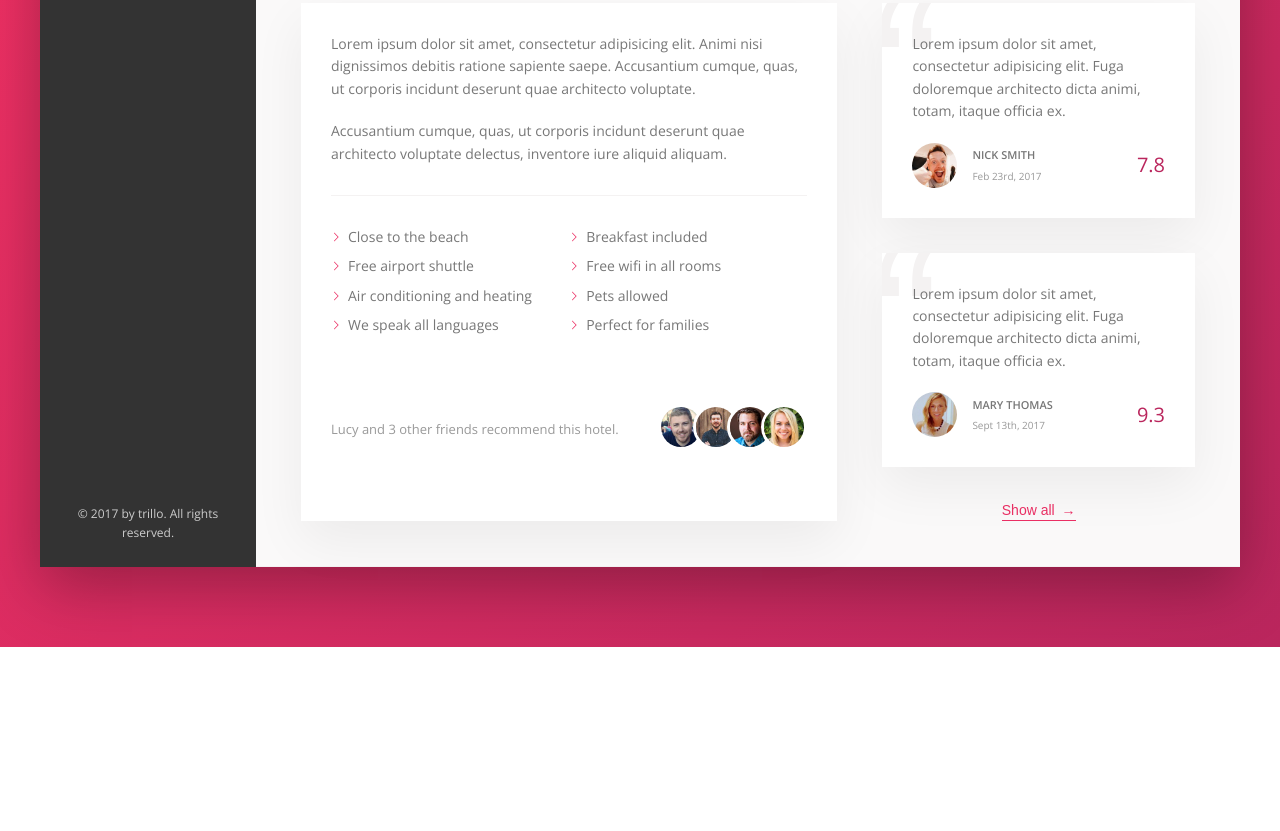
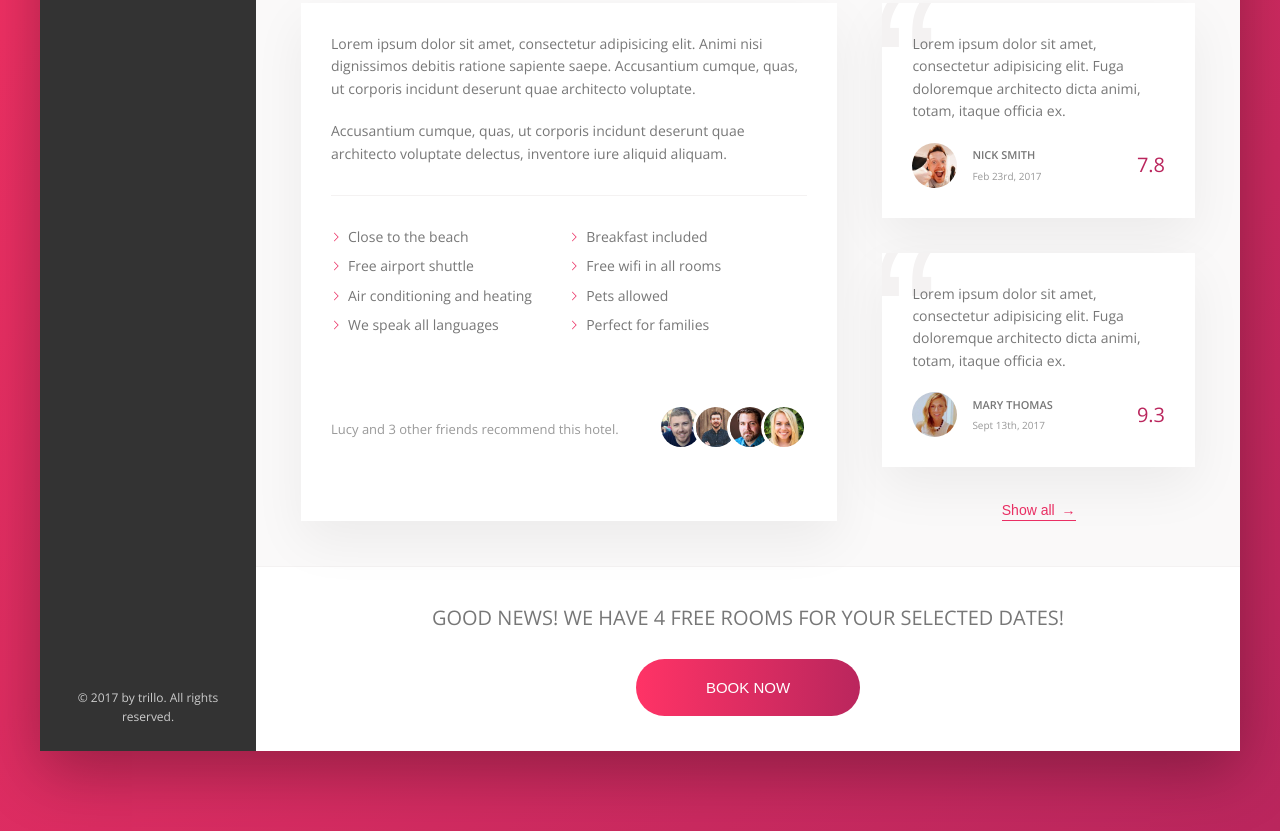
Before and after one commit to riquelmebandeira/trillo-project, a website: page index.html in a window 1280 px wide. Shown: the part 644-1475 px from the top of the page. Before the commit the page ends 1291 px from the top, so only its background shows below. Drawn offline with nearby package versions, Linux system fonts and the light colour scheme.

Commit message:
feat: cta section

```diff
--- a/index.html
+++ b/index.html
@@ -208,8 +208,18 @@
               </figure>
               <button class="btn-inline">Show all <span>&rarr;</span></button>
             </figure>
+          </div>
 
+          <div class="cta">
+            <h2 class="cta__book-now">
+              Good news! We have 4 free rooms for your selected dates!
+            </h2>
+            <button class="btn">
+              <span class="btn__visible">Book now</span>
+              <span class="btn__invisible">Only 4 rooms left</span>
+            </button>
           </div>
+
         </main>
       </div>
     </div>
--- a/sass/_components.scss
+++ b/sass/_components.scss
@@ -438,3 +438,64 @@
     z-index: 1;
   }
 }
+
+//////////////////////////////////////////
+// CALL TO ACTION
+.cta {
+  padding: 3.5rem 0;
+  text-align: center;
+
+  &__book-now {
+    font-size: 2rem;
+    text-transform: uppercase;
+    font-weight: 300;
+    margin-bottom: 2.5rem;
+  }
+}
+
+//////////////////////////
+// CTA BUTTON
+.btn {
+  font-size: 1.5rem;
+  border: none;
+  font-weight: 300;
+  text-transform: uppercase;
+  border-radius: 100px;
+  background-image: linear-gradient(to right, var(--color-primary-light), var(--color-primary-dark));
+  color: var(--color-white);
+  position: relative;
+  overflow: hidden;
+  cursor: pointer;
+
+  &__visible {
+    padding: 2rem 7rem;
+  }
+
+  & > * {
+    display: inline-block;
+    height: 100%;
+    width: 100%;
+    transition: all .2s;
+  }
+
+  &__invisible {
+    position: absolute;
+    padding: 2rem 0;
+    left: 0;
+    top: -100%;
+    transition: all .2s;
+  }
+
+  &:hover &__visible {
+    transform: translateY(100%);
+  }
+
+  &:hover &__invisible {
+    top: 0;
+  }
+
+  &:focus {
+    outline: none;
+    animation: pulsate 1s infinite;
+  }
+}
```
Also changed, not shown: css/style.css.
